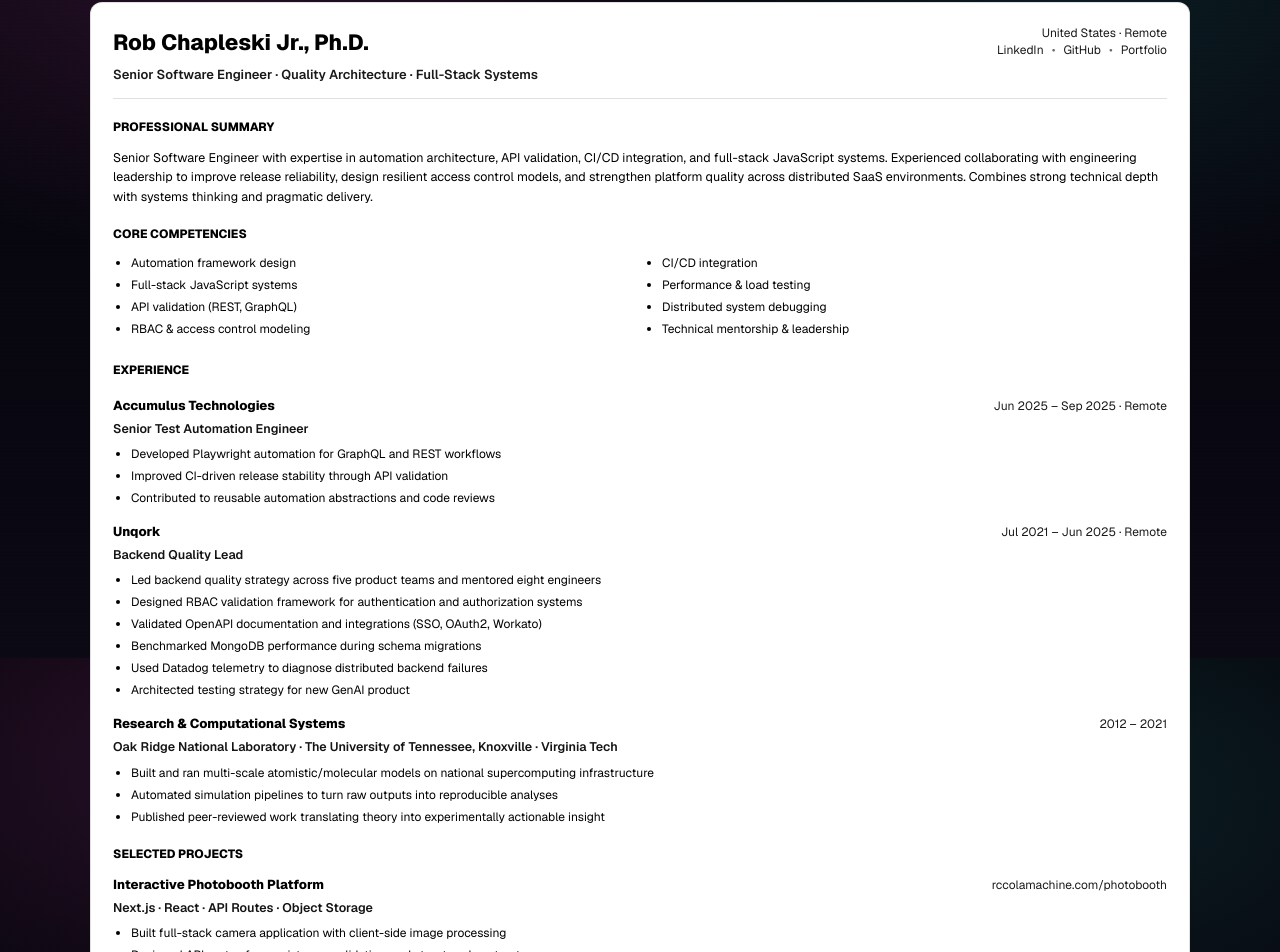
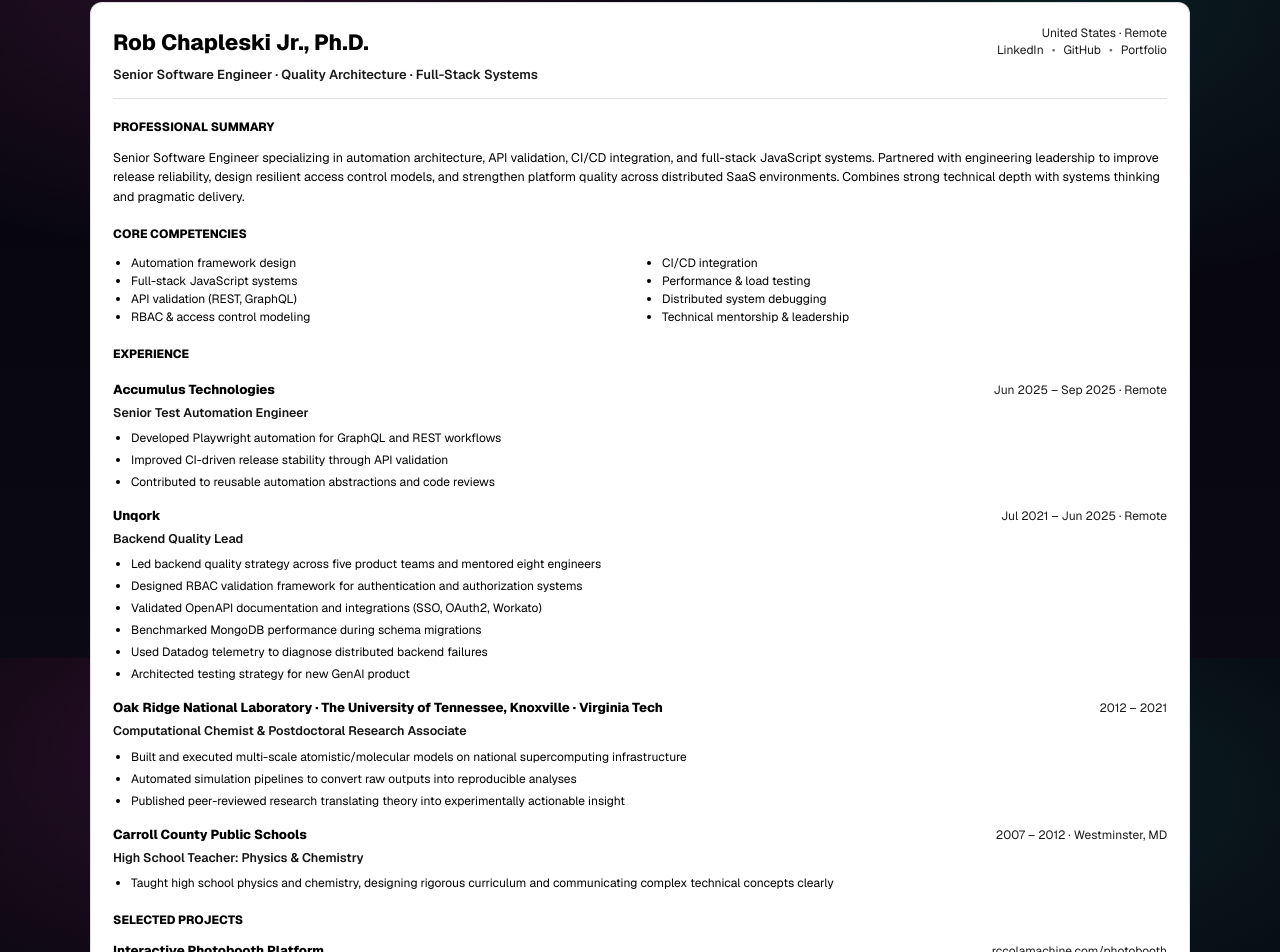
Before and after one commit to rccolamachine/project-site, a Next.js app: page /resume in a window 1280 px wide. Shown: the part 142-1094 px from the top of the page. Built offline with nearby package versions, Linux system fonts and the light colour scheme.

Commit message:
more resume tweaks

```diff
--- a/app/resume/page.js
+++ b/app/resume/page.js
@@ -76,14 +76,22 @@ export default function ResumePage() {
         ],
       },
       {
-        company: "Research & Computational Systems",
-        title:
+        company:
           "Oak Ridge National Laboratory · The University of Tennessee, Knoxville · Virginia Tech",
+        title: "Computational Chemist & Postdoctoral Research Associate",
         right: "2012 – 2021",
         bullets: [
-          "Built and ran multi-scale atomistic/molecular models on national supercomputing infrastructure",
-          "Automated simulation pipelines to turn raw outputs into reproducible analyses",
-          "Published peer-reviewed work translating theory into experimentally actionable insight",
+          "Built and executed multi-scale atomistic/molecular models on national supercomputing infrastructure",
+          "Automated simulation pipelines to convert raw outputs into reproducible analyses",
+          "Published peer-reviewed research translating theory into experimentally actionable insight",
+        ],
+      },
+      {
+        company: "Carroll County Public Schools",
+        title: "High School Teacher: Physics & Chemistry",
+        right: "2007 – 2012 · Westminster, MD",
+        bullets: [
+          "Taught high school physics and chemistry, designing rigorous curriculum and communicating complex technical concepts clearly",
         ],
       },
     ],
@@ -119,9 +127,7 @@ export default function ResumePage() {
 
   return (
     <section className="page resumePage">
-      {/* Local, page-only styles (includes print rules) */}
       <style jsx global>{`
-        /* ---------- Screen layout helpers ---------- */
         .resumeTopBar {
           display: flex;
           justify-content: space-between;
@@ -131,13 +137,13 @@ export default function ResumePage() {
           flex-wrap: wrap;
         }
 
-        /* Explicit screen/print toggles */
         .screenOnly {
           display: inline;
         }
         .printOnly {
           display: none;
         }
+
         @media print {
           .screenOnly {
             display: none !important;
@@ -147,7 +153,6 @@ export default function ResumePage() {
           }
         }
 
-        /* ---------- Resume paper styles (screen) ---------- */
         .resumePaper {
           background: #fff;
           color: #000;
@@ -168,9 +173,9 @@ export default function ResumePage() {
         .resumeName {
           font-size: 22px;
           font-weight: 800;
-          letter-spacing: 0.2px;
           margin-bottom: 2px;
         }
+
         .resumeTitle {
           font-size: 13px;
           font-weight: 600;
@@ -192,7 +197,6 @@ export default function ResumePage() {
         .resumeH2 {
           margin: 0 0 8px;
           font-size: 13px;
-          letter-spacing: 0.2px;
           text-transform: uppercase;
           font-weight: 800;
         }
@@ -211,31 +215,30 @@ export default function ResumePage() {
           font-size: 12.5px;
           line-height: 1.5;
         }
-        .competencies li {
-          break-inside: avoid;
-          margin: 0 0 4px;
-        }
 
-        /* ---------- Role block ---------- */
         .role {
           margin-top: 14px;
         }
+
         .roleTop {
           display: flex;
           justify-content: space-between;
           gap: 12px;
           align-items: baseline;
         }
+
         .roleCompany {
           font-weight: 800;
           font-size: 13px;
         }
+
         .roleTitle {
           font-weight: 600;
           font-size: 12.5px;
           opacity: 0.92;
           margin-top: 1px;
         }
+
         .roleRight {
           text-align: right;
           font-size: 12px;
@@ -249,33 +252,23 @@ export default function ResumePage() {
           font-size: 12.5px;
           line-height: 1.5;
         }
+
         .roleBullets li {
           margin: 0 0 4px;
         }
 
-        /* Links: clean by default, icy-blue on hover/focus (no highlight) */
         .resumePaper a {
           color: inherit;
           text-decoration: none;
-          transition:
-            color 120ms ease,
-            opacity 120ms ease,
-            text-decoration-color 120ms ease;
+          transition: color 120ms ease;
         }
 
         .resumePaper a:hover,
         .resumePaper a:focus-visible {
-          color: #8fe8ff; /* icy blue */
+          color: #8fe8ff;
           text-decoration: underline;
-          text-decoration-thickness: 1px;
-          text-underline-offset: 2px;
         }
 
-        .resumePaper a:active {
-          opacity: 0.9;
-        }
-
-        /* ---------- Print: ONLY resume contents ---------- */
         @media print {
           html,
           body {
@@ -283,18 +276,15 @@ export default function ResumePage() {
             color: #000 !important;
           }
 
-          /* Hide everything by default */
           body.print-resume * {
             visibility: hidden !important;
           }
 
-          /* Show only the resume paper */
           body.print-resume .resumePaper,
           body.print-resume .resumePaper * {
             visibility: visible !important;
           }
 
-          /* Position resume paper at top-left and remove borders */
           body.print-resume .resumePaper {
             position: absolute !important;
             left: 0 !important;
@@ -302,21 +292,17 @@ export default function ResumePage() {
             width: 100% !important;
             border: none !important;
             border-radius: 0 !important;
-            padding: 0.6in !important; /* printable margin */
-            box-shadow: none !important;
+            padding: 0.6in !important;
           }
 
-          /* Hide the download button / top bar in print */
           .noPrint {
             display: none !important;
           }
 
-          /* Reduce risk of awkward page breaks */
           .role {
             break-inside: avoid-page;
           }
 
-          /* Prevent browser printing URL after links if it tries */
           a[href]::after {
             content: "" !important;
           }
@@ -336,7 +322,6 @@ export default function ResumePage() {
       </header>
 
       <article className="resumePaper" ref={paperRef} aria-label="Resume">
-        {/* HEADER */}
         <header className="resumeHeader">
           <div>
             <div className="resumeName">Rob Chapleski Jr., Ph.D.</div>
@@ -348,8 +333,6 @@ export default function ResumePage() {
 
           <div className="resumeContact">
             <div>United States · Remote</div>
-
-            {/* Screen: clickable; Print: raw URLs */}
             <div>
               <span className="screenOnly">
                 {LINKS.map((l, idx) => (
@@ -357,9 +340,7 @@ export default function ResumePage() {
                     <a href={l.href} target="_blank" rel="noreferrer noopener">
                       {l.label}
                     </a>
-                    {idx < LINKS.length - 1 ? (
-                      <span className="dot">•</span>
-                    ) : null}
+                    {idx < LINKS.length - 1 && <span className="dot">•</span>}
                   </React.Fragment>
                 ))}
               </span>
@@ -368,9 +349,7 @@ export default function ResumePage() {
                 {LINKS.map((l, idx) => (
                   <React.Fragment key={l.printText}>
                     {l.printText}
-                    {idx < LINKS.length - 1 ? (
-                      <span className="dot">•</span>
-                    ) : null}
+                    {idx < LINKS.length - 1 && <span className="dot">•</span>}
                   </React.Fragment>
                 ))}
               </span>
@@ -378,20 +357,17 @@ export default function ResumePage() {
           </div>
         </header>
 
-        {/* SUMMARY */}
         <Section title="Professional Summary">
           <p className="resumeP">
-            Senior Software Engineer with expertise in automation architecture,
+            Senior Software Engineer specializing in automation architecture,
             API validation, CI/CD integration, and full-stack JavaScript
-            systems. Experienced collaborating with engineering leadership to
-            improve release reliability, design resilient access control models,
-            and strengthen platform quality across distributed SaaS
-            environments. Combines strong technical depth with systems thinking
-            and pragmatic delivery.
+            systems. Partnered with engineering leadership to improve release
+            reliability, design resilient access control models, and strengthen
+            platform quality across distributed SaaS environments. Combines
+            strong technical depth with systems thinking and pragmatic delivery.
           </p>
         </Section>
 
-        {/* CORE COMPETENCIES */}
         <Section title="Core Competencies">
           <ul className="competencies">
             <li>Automation framework design</li>
@@ -405,7 +381,6 @@ export default function ResumePage() {
           </ul>
         </Section>
 
-        {/* EXPERIENCE */}
         <Section title="Experience">
           {EXPERIENCE.map((r) => (
             <Role
@@ -418,7 +393,6 @@ export default function ResumePage() {
           ))}
         </Section>
 
-        {/* PROJECTS */}
         <Section title="Selected Projects">
           {PROJECTS.map((p) => (
             <Role
@@ -441,7 +415,6 @@ export default function ResumePage() {
           ))}
         </Section>
 
-        {/* SKILLS */}
         <Section title="Technical Skills">
           <p className="resumeP">
             JavaScript · TypeScript · Node.js · React · GraphQL · REST · MongoDB
@@ -450,7 +423,6 @@ export default function ResumePage() {
           </p>
         </Section>
 
-        {/* EDUCATION */}
         <Section title="Education">
           <p className="resumeP">
             Software Developer Certificate – Fullstack Academy / Virginia Tech
@@ -486,18 +458,17 @@ function Role({ company, title, right, bullets, compactTop = false }) {
         </div>
         <div className="roleRight">{right}</div>
       </div>
-      {bullets?.length ? (
+      {bullets?.length && (
         <ul className="roleBullets">
           {bullets.map((b, i) => (
             <li key={`${company}-${i}`}>{b}</li>
           ))}
         </ul>
-      ) : null}
+      )}
     </div>
   );
 }
 
-/** rccolamachine.com/xyz pretty printing */
 function toPrettyHostPath(url) {
   try {
     const u = new URL(url);
```
